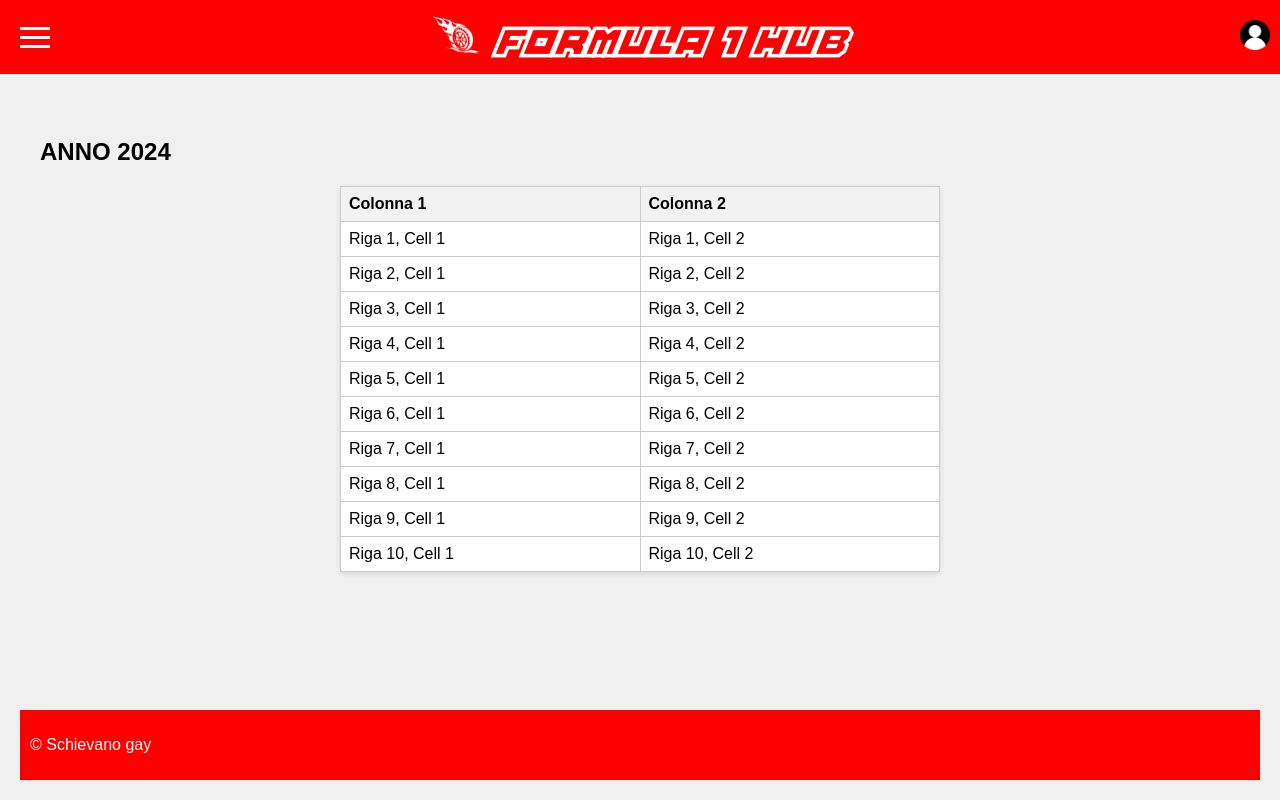
After one commit to MatteoFranceschetto/Formula1Hub, a PHP site: page /pages/macchine.php in a window 1280 px wide. The commit adds this page. Run offline with PHP 8.4, Linux system fonts and the light colour scheme.

Commit message:
aggiunto pagina macchina.php

```diff
--- /dev/null
+++ b/pages/macchine.php
@@ -0,0 +1,136 @@
+<!DOCTYPE html>
+<html>
+
+    <head>
+        <title>Formula1Hub - Il Centro Nervoso dell'Adrenalina Automobilistica</title>
+        <meta name="description" content="Formula 1 Hub: il tuo centro di notizie sulla Formula 1. Aggiornamenti in tempo reale, risultati, e analisi approfondite. Segui le gare e rimani al passo con il mondo emozionante della Formula 1!">
+        <meta name="keywords" content="Formula 1 Hub">
+
+        <meta http-equiv="Content-Type" content="text/html;charset=UTF-8">
+        <meta name="viewport" content="width=device-width, initial-scale=1.0">
+        <meta http-equiv="X-UA-Compatible" content="IE=7">
+        <meta http-equiv="X-UA-Compatible" content="ie=edge">
+
+        <link rel="stylesheet" href="css/base_style.css">
+        <script src="scripts/base_script.js"></script>
+
+        <<style>
+            body {
+                font-family: Arial, sans-serif;
+                background-color: #f0f0f0;
+                margin: 0;
+                padding: 20px;
+            }
+            table {
+                width: 50%;
+                border-collapse: collapse;
+                margin: 20px auto;
+                background: #fff;
+                border-radius: 5px;
+                box-shadow: 0 2px 5px rgba(0,0,0,0.1);
+            }
+            th, td {
+                border: 1px solid #ccc;
+                padding: 8px;
+                text-align: left;
+            }
+            th {
+                background-color: #f2f2f2;
+            }
+        </style>
+    </head>
+
+    <body>
+        <header id="myHeader">
+            <div class="menu-icon" onclick="toggleSidebar()">
+                <div class="menu-lines"></div>
+                <div class="menu-lines"></div>
+                <div class="menu-lines"></div>
+            </div>
+
+            <div class="centro">
+                <p><img src="img/Logo.png" class="logo"> FORMULA 1 HUB</p>
+            </div>
+
+            <div class="profilo" onclick="toggleDropdown()">
+                <img src="img/guest_ico.png" alt="profile" class="avatar">
+
+                <div class="dropdown-menu" id="dropdownMenu">
+                    <!-- Contenuto del menu a tendina -->
+                    <a href="#">Login</a>
+                    <a href="#">Subscribe</a>
+                </div>
+            </div>
+        </header>
+
+        <div id="mySidenav" class="sidenav">        <!-- Side Menu -->
+            <a class="closebtn" onclick="closeSidebar()">&times;</a>
+            <a href="#">About</a>
+            <hr>
+            <a href="#">Services</a>
+            <hr>
+            <a href="#">Clients</a>
+            <hr>
+            <a href="#">Contact</a>
+        </div>
+
+        <main>
+            <h2>ANNO 2024</h2>
+
+            <table>
+        <tr>
+            <th>Colonna 1</th>
+            <th>Colonna 2</th>
+        </tr>
+        <tr>
+            <td>Riga 1, Cell 1</td>
+            <td>Riga 1, Cell 2</td>
+        </tr>
+        <tr>
+            <td>Riga 2, Cell 1</td>
+            <td>Riga 2, Cell 2</td>
+        </tr>
+        <tr>
+            <td>Riga 3, Cell 1</td>
+            <td>Riga 3, Cell 2</td>
+        </tr>
+        <tr>
+            <td>Riga 4, Cell 1</td>
+            <td>Riga 4, Cell 2</td>
+        </tr>
+        <tr>
+            <td>Riga 5, Cell 1</td>
+            <td>Riga 5, Cell 2</td>
+        </tr>
+        <tr>
+            <td>Riga 6, Cell 1</td>
+            <td>Riga 6, Cell 2</td>
+        </tr>
+        <tr>
+            <td>Riga 7, Cell 1</td>
+            <td>Riga 7, Cell 2</td>
+        </tr>
+        <tr>
+            <td>Riga 8, Cell 1</td>
+            <td>Riga 8, Cell 2</td>
+        </tr>
+        <tr>
+            <td>Riga 9, Cell 1</td>
+            <td>Riga 9, Cell 2</td>
+        </tr>
+        <tr>
+            <td>Riga 10, Cell 1</td>
+            <td>Riga 10, Cell 2</td>
+        </tr>
+    </table>
+
+        </main>
+
+        <footer>
+            <!-- Contenuto del footer -->
+            <p>&copy; Schievano gay</p>
+        </footer>
+
+    </body>
+
+</html>
```
Also changed, not shown: index.php (+69 -4 lines).
